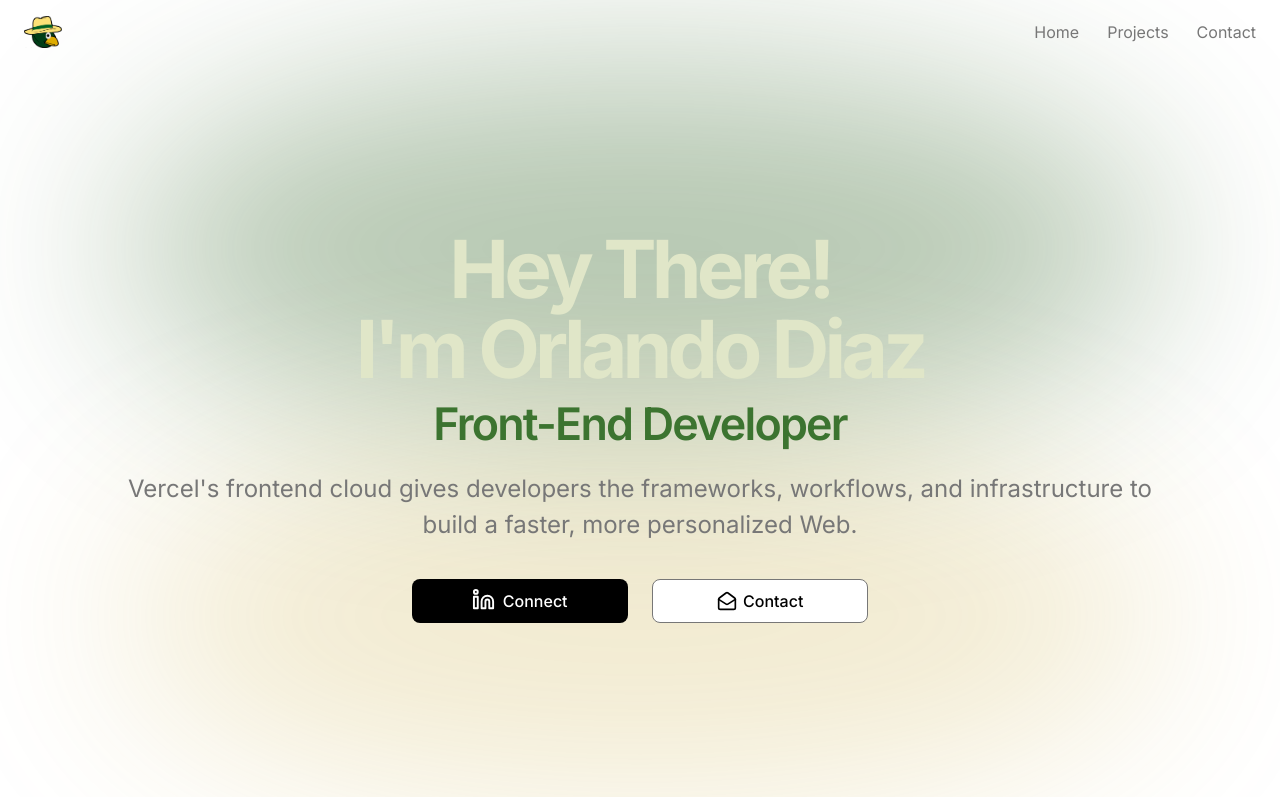
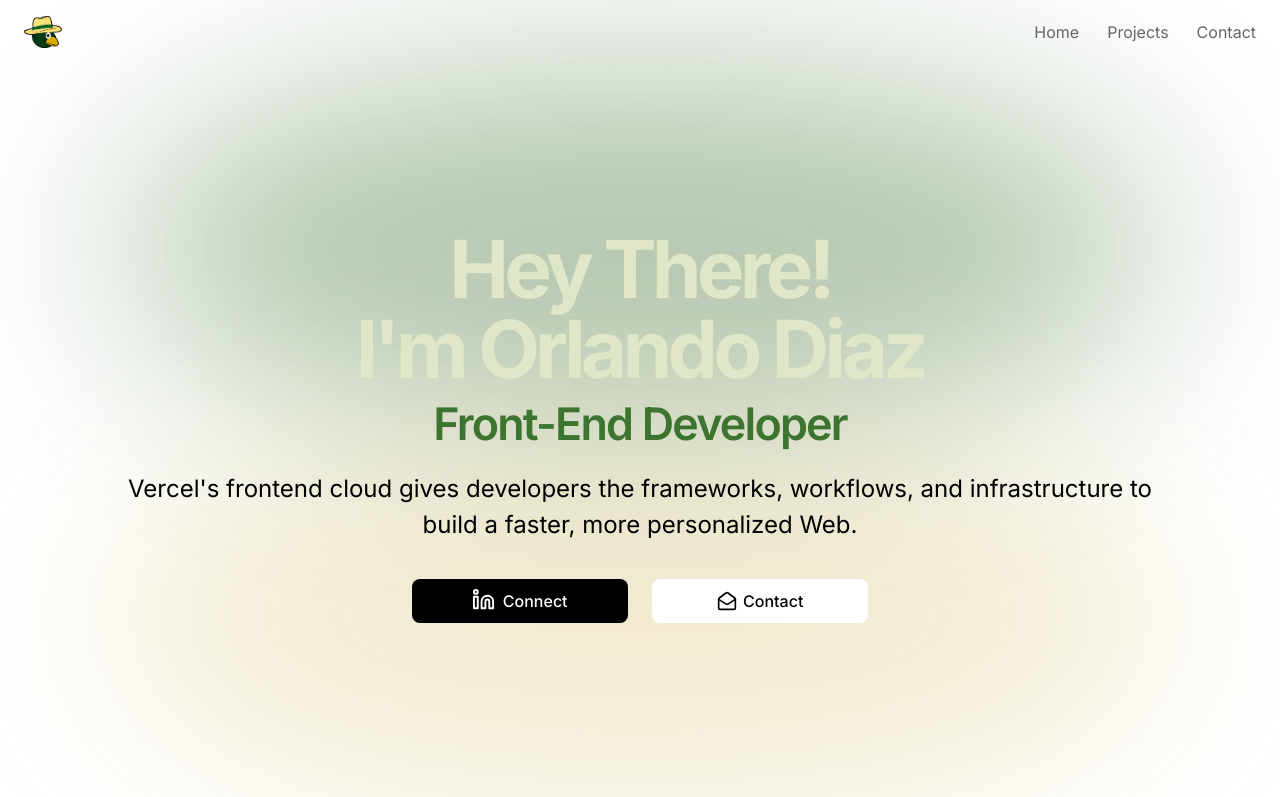
Before and after one commit to orlandodiazc/portfolio, an Astro site: page / in a window 1280 px wide. Shown: the top 797 px of the page. Built offline with nearby package versions, Linux system fonts and the light colour scheme; Astro itself is replaced by a stand-in of ours.

Commit message:
style: refactor color accents

```diff
--- a/src/components/Header/index.astro
+++ b/src/components/Header/index.astro
@@ -65,19 +65,14 @@ const navItems = [
   </header>
 
   <style lang="scss">
-    a {
-      color: inherit;
-      text-decoration: none;
-    }
-
     button {
       height: 2rem;
       aspect-ratio: 1;
-      color: #ededed;
+      color: var(--accents-4);
       cursor: pointer;
       background-color: transparent;
-      border: 1px solid var(--border);
-      border-radius: 100%;
+      border: 1px solid var(--gray-alpha-400);
+      border-radius: 50%;
     }
 
     .header {
@@ -101,7 +96,7 @@ const navItems = [
     }
 
     .header-border {
-      background-color: var(--background);
+      background-color: var(--background); /* transparent and blur */
       box-shadow: var(--header-box-shadow);
     }
 
@@ -123,12 +118,12 @@ const navItems = [
         display: flex;
         align-items: center;
         height: 3rem;
-        color: var(--muted-foreground);
-        border-block-end: 1px solid;
+        color: var(--accents-6);
+        border-block-end: 1px solid var(--accents-2);
         transition: 200ms ease-in-out;
 
         &:hover {
-          background-color: var(--muted);
+          background-color: var(--accents-1);
         }
       }
     }
@@ -136,17 +131,17 @@ const navItems = [
     .navigation-menu {
       display: none;
 
-      &__list {
+      ul {
         display: flex;
         gap: 1.75rem;
       }
 
       &__link {
-        color: var(--muted-foreground);
+        color: var(--accents-5);
         transition: 200ms ease-in-out;
 
         &:hover {
-          color: var(--foreground);
+          color: var(--accents-9);
         }
       }
     }
--- a/src/styles/globals.scss
+++ b/src/styles/globals.scss
@@ -1,19 +1,31 @@
 :root {
+  --accents-1: #fafafa;
+  --accents-2: #eaeaea;
+  --accents-3: #999;
+  --accents-4: #888;
+  --accents-5: #666;
+  --accents-6: #444;
+  --accents-7: #333;
+  --accents-8: #111;
   --background: #fff;
   --foreground: #000;
-  --muted: #eee;
-  --muted-foreground: #777;
+  --gray-alpha-400: rgba(0, 0, 0, 0.08);
   --header-box-shadow: inset 0 -1px 0 0 rgb(0 0 0 / 10%);
-  --border: #eaeaea;
 }
 
 .dark {
+  --accents-8: #fafafa;
+  --accents-7: #eaeaea;
+  --accents-6: #999;
+  --accents-5: #888;
+  --accents-4: #666;
+  --accents-3: #444;
+  --accents-2: #333;
+  --accents-1: #111;
   --background: #000;
   --foreground: #fff;
-  --muted: #111;
-  --muted-foreground: #999;
+  --gray-alpha-400: hsla(0, 0%, 100%, 0.14);
   --header-box-shadow: inset 0 -1px 0 0 rgb(255 255 255 / 10%);
-  --border: #333;
 }
 
 html {
@@ -50,6 +62,10 @@ code {
 .list {
   padding: 0;
   list-style: none;
+  a {
+    color: inherit;
+    text-decoration: none;
+  }
 }
 
 .button {
```
